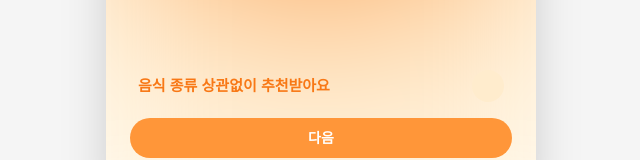
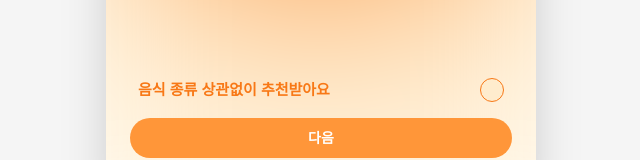
Before and after one commit to INU-pickeat/pickeat-frontend, a React (Vite) app: page /recommend/category in a window 1280 px wide. Shown: the part 602-762 px from the top of the page, without its empty margins (319-959 px from the left). Built offline with nearby package versions, Linux system fonts and the light colour scheme; a web font is replaced by a local one.

Commit message:
Style: 체크박스 테두리 추가

```diff
--- a/src/pages/CategorySelect.jsx
+++ b/src/pages/CategorySelect.jsx
@@ -125,7 +125,7 @@ export default function CategorySelect() {
             onChange={(event) => setIsAnyCategory(event.target.checked)}
             className="peer sr-only"
           />
-          <span className="flex h-8 w-8 shrink-0 items-center justify-center rounded-full bg-[#FFECCD] pee r-focus-visible:ring-2 peer-focus-visible:ring-[#F87816]">
+          <span className="flex h-6 w-6 shrink-0 items-center justify-center rounded-full border-1 bg-[#FFECCD] pee r-focus-visible:ring-2 peer-focus-visible:ring-[#F87816]">
             {isAnyCategory && <img src={CheckIcon} alt="" />}
           </span>
         </label>
```
